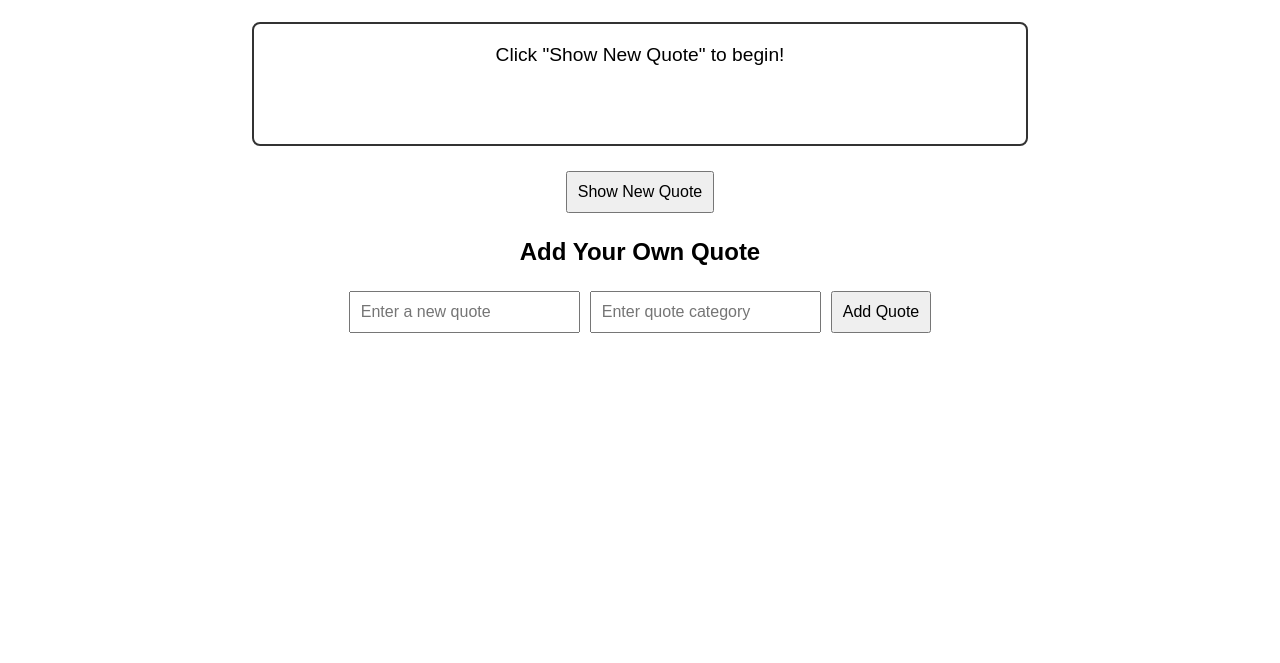
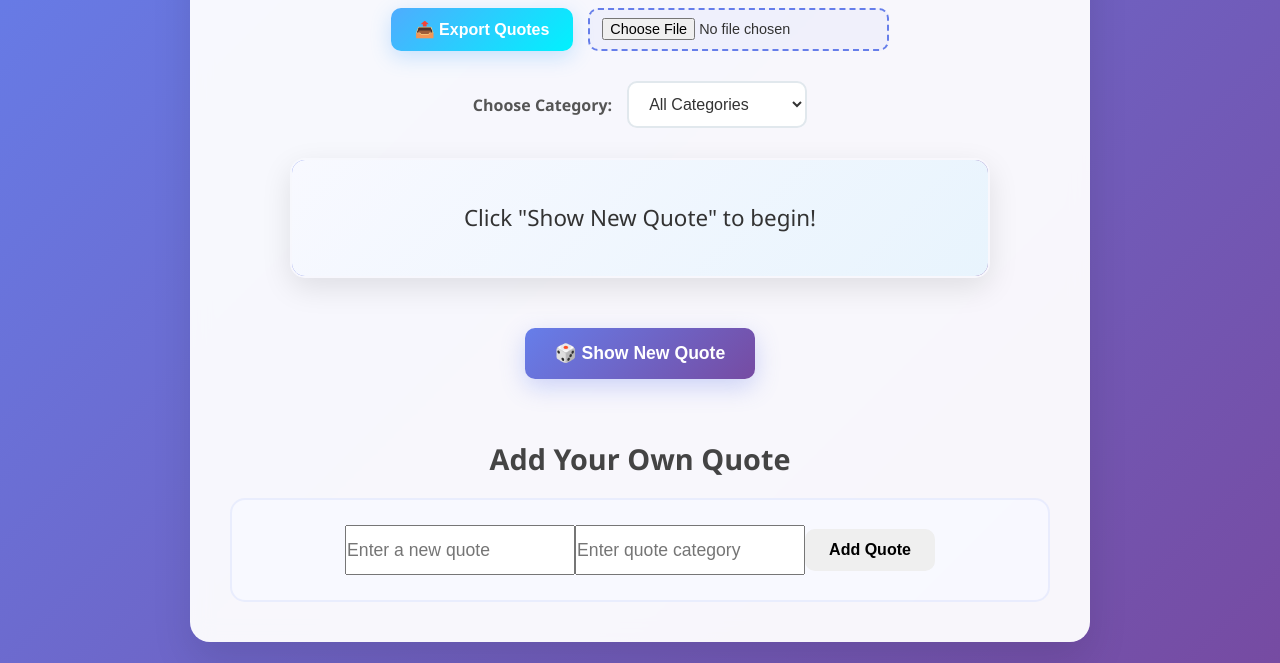
Before and after one commit to Ghanneycaleb/alx_fe_javascript, a plain HTML site: page dom-manipulation/index.html in a window 1280 px wide. Shown: the part 137-800 px from the top of the page. Drawn offline with Linux system fonts and the light colour scheme.

Commit message:
Implemented Web Storage and JSON Handling

```diff
--- a/dom-manipulation/index.html
+++ b/dom-manipulation/index.html
@@ -1,52 +1,43 @@
 <!DOCTYPE html>
 <html lang="en">
+
   <head>
     <meta charset="UTF-8">
     <meta name="viewport" content="width=device-width, initial-scale=1.0">
     <title>Dynamic Quote Generator</title>
-  <style>
-    body {
-      font-family: Arial, Helvetica, sans-serif;
-      text-align: center;
-      margin: 30px;
-    }
-    #quoteDisplay {
-      margin: 20px auto;
-      padding: 20px;
-      border: 2px solid #333;
-      width: 60%;
-      min-height: 80px;
-      border-radius: 8px;
-      font-size: 1.2rem;
-    }
-    select, input, button {
-      margin: 5px;
-      padding: 10px;
-      font-size: 1rem;
-    }
-    .category {
-      font-size: 0.9rem;
-      color: rgb(50, 50, 230);
-    }
-  </style>
+    <link rel="stylesheet" href="style.css">
 </head>
+
 <body>
-  <h1> Dynamic Quote Generator </h1>
+  <div class="container">
+    <h1>Dynamic Quote Generator</h1>
+
+    <!-- Export & Import Buttons -->
+    <div class="controls-section">
+      <div class="storage-controls">
+        <button onclick="exportToJsonFile()">📤 Export Quotes</button>
+        <input type="file" id="importFile" accept=".json" onchange="importFromJsonFile(event)" />
+      </div>
+    </div>
 
     <!-- Category Filter -->
-  <div>
+    <div class="category-controls">
       <label for="categorySelect">Choose Category:</label>
       <select id="categorySelect"></select>
     </div>
 
     <!-- Quote Display -->
     <div id="quoteDisplay">Click "Show New Quote" to begin!</div>
-  <button id="newQuote">Show New Quote</button>
+    <div style="text-align: center;">
+      <button id="newQuote">🎲 Show New Quote</button>
+    </div>
 
     <!-- Add New Quote -->
     <h2>Add Your Own Quote</h2>
     <div id="formContainer"></div>
+  </div>
 
   <script src="script.js"></script>
 </body>
+
 </html>
--- a/dom-manipulation/script.js
+++ b/dom-manipulation/script.js
@@ -1,32 +1,59 @@
-// Initial Quotes Database
-let quotes = [
+// ===== Fixed & Blended Script (no duplicate declarations) =====
+
+// 1) Defaults + single source of truth for quotes
+const defaultQuotes = [
   { text: "Code is like humor. When you have to explain it, it’s bad.", category: "Programming" },
   { text: "The best way to predict the future is to invent it.", category: "Inspiration" },
   { text: "Experience is the name everyone gives to their mistakes.", category: "Wisdom" },
   { text: "First, solve the problem. Then, write the code.", category: "Programming" }
 ];
 
-// DOM Elements
+// Load from localStorage or fallback to defaults
+let quotes = (function loadQuotes() {
+  try {
+    const raw = localStorage.getItem("quotes");
+    if (!raw) {
+      localStorage.setItem("quotes", JSON.stringify(defaultQuotes));
+      return [...defaultQuotes];
+    }
+    const parsed = JSON.parse(raw);
+    return Array.isArray(parsed) ? parsed : [...defaultQuotes];
+  } catch {
+    return [...defaultQuotes];
+  }
+})();
+
+// 2) DOM Elements
 const quoteDisplay = document.getElementById("quoteDisplay");
 const newQuoteBtn = document.getElementById("newQuote");
 const categorySelect = document.getElementById("categorySelect");
 const formContainer = document.getElementById("formContainer");
 
-//Populate categories dynamically
+// 3) Helpers
+function saveQuotes() {
+  localStorage.setItem("quotes", JSON.stringify(quotes));
+}
+
+// ---- Session storage helpers (optional) ----
+function saveLastViewedQuote(quoteText) {
+  sessionStorage.setItem("lastViewedQuote", quoteText);
+}
+function getLastViewedQuote() {
+  return sessionStorage.getItem("lastViewedQuote");
+}
+
+// 4) UI Logic
+// Populate categories dynamically
 function populateCategories() {
-  // Extract unique categories
   const categories = [...new Set(quotes.map(q => q.category))];
 
-  // Clear existing
   categorySelect.innerHTML = "";
 
-  // Add "All" option
   const allOption = document.createElement("option");
   allOption.value = "All";
   allOption.textContent = "All Categories";
   categorySelect.appendChild(allOption);
 
-  // Add category options
   categories.forEach(cat => {
     const option = document.createElement("option");
     option.value = cat;
@@ -43,7 +70,7 @@ function showRandomQuote() {
     : quotes.filter(q => q.category === selectedCategory);
 
   if (filteredQuotes.length === 0) {
-    quoteDisplay.textContent = "⚠️ No quotes in this category yet.";
+    quoteDisplay.textContent = " No quotes in this category yet.";
     return;
   }
 
@@ -54,9 +81,12 @@ function showRandomQuote() {
     "${randomQuote.text}"
     <div class="category">— ${randomQuote.category}</div>
   `;
+
+  // remember last viewed this session
+  saveLastViewedQuote(randomQuote.text);
 }
 
-//Add Quote Function
+// Add Quote (from form inputs)
 function addQuote() {
   const newText = document.getElementById("newQuoteText").value.trim();
   const newCategory = document.getElementById("newQuoteCategory").value.trim();
@@ -66,21 +96,20 @@ function addQuote() {
     return;
   }
 
-  // Push new quote into array
   quotes.push({ text: newText, category: newCategory });
+  saveQuotes();
 
-  // Reset inputs
   document.getElementById("newQuoteText").value = "";
   document.getElementById("newQuoteCategory").value = "";
 
-  // Refresh categories
   populateCategories();
-
   alert("New quote added successfully!");
 }
 
 // Dynamically Create Add Quote Form
 function createAddQuoteForm() {
+  formContainer.innerHTML = "";
+
   const textInput = document.createElement("input");
   textInput.id = "newQuoteText";
   textInput.type = "text";
@@ -100,7 +129,47 @@ function createAddQuoteForm() {
   formContainer.appendChild(addBtn);
 }
 
-//Initialize
+// 5) Import / Export JSON (kept, but no duplicate quotes var)
+function exportToJsonFile() {
+  const dataStr = JSON.stringify(quotes, null, 2);
+  const blob = new Blob([dataStr], { type: "application/json" });
+  const url = URL.createObjectURL(blob);
+
+  const link = document.createElement("a");
+  link.href = url;
+  link.download = "quotes.json";
+  link.click();
+
+  URL.revokeObjectURL(url);
+}
+
+function importFromJsonFile(event) {
+  const fileReader = new FileReader();
+  fileReader.onload = function (e) {
+    try {
+      const importedQuotes = JSON.parse(e.target.result);
+      if (Array.isArray(importedQuotes)) {
+        quotes.push(...importedQuotes);
+        saveQuotes();
+        populateCategories();
+        alert("Quotes imported successfully!");
+      } else {
+        alert("Invalid JSON format. Must be an array of quotes.");
+      }
+    } catch (err) {
+      alert("Error reading file: " + err.message);
+    }
+  };
+  fileReader.readAsText(event.target.files[0]);
+}
+
+// 6) Initialize (after functions are defined)
 populateCategories();
 createAddQuoteForm();
 newQuoteBtn.addEventListener("click", showRandomQuote);
+
+// Optionally restore last viewed quote for this session
+const last = getLastViewedQuote();
+if (last) {
+  quoteDisplay.innerHTML = `"${last}" <div class="category">— Last viewed</div>`;
+}
--- /dev/null
+++ b/dom-manipulation/style.css
@@ -0,0 +1,295 @@
+* {
+  margin: 0;
+  padding: 0;
+  box-sizing: border-box;
+}
+
+body {
+  font-family: "Segoe UI", Tahoma, Geneva, Verdana, sans-serif;
+  background: linear-gradient(135deg, #667eea 0%, #764ba2 100%);
+  min-height: 100vh;
+  padding: 20px;
+  color: #333;
+}
+
+.container {
+  max-width: 900px;
+  margin: 0 auto;
+  background: rgba(255, 255, 255, 0.95);
+  backdrop-filter: blur(10px);
+  border-radius: 20px;
+  box-shadow: 0 20px 40px rgba(0, 0, 0, 0.1);
+  padding: 40px;
+  animation: fadeIn 0.8s ease-out;
+}
+
+@keyframes fadeIn {
+  from {
+    opacity: 0;
+    transform: translateY(20px);
+  }
+
+  to {
+    opacity: 1;
+    transform: translateY(0);
+  }
+}
+
+h1 {
+  font-size: 2.5rem;
+  font-weight: 700;
+  margin-bottom: 30px;
+  background: linear-gradient(135deg, #667eea, #764ba2);
+  -webkit-background-clip: text;
+  -webkit-text-fill-color: transparent;
+  background-clip: text;
+  text-align: center;
+}
+
+h2 {
+  font-size: 1.8rem;
+  font-weight: 600;
+  margin: 40px 0 20px;
+  color: #444;
+  text-align: center;
+}
+
+#quoteDisplay {
+  margin: 30px auto;
+  padding: 30px;
+  background: linear-gradient(135deg, #f8f9ff 0%, #e8f4fd 100%);
+  border: 2px solid transparent;
+  background-clip: padding-box;
+  width: 100%;
+  max-width: 700px;
+  min-height: 120px;
+  border-radius: 15px;
+  font-size: 1.4rem;
+  line-height: 1.6;
+  box-shadow: 0 10px 30px rgba(0, 0, 0, 0.1);
+  position: relative;
+  overflow: hidden;
+  display: flex;
+  align-items: center;
+  justify-content: center;
+  text-align: center;
+  transition: all 0.3s ease;
+}
+
+#quoteDisplay::before {
+  content: "";
+  position: absolute;
+  top: 0;
+  left: 0;
+  right: 0;
+  bottom: 0;
+  background: linear-gradient(135deg, #667eea, #764ba2);
+  z-index: -1;
+  margin: -2px;
+  border-radius: inherit;
+}
+
+#quoteDisplay:hover {
+  transform: translateY(-2px);
+  box-shadow: 0 15px 40px rgba(0, 0, 0, 0.15);
+}
+
+.controls-section {
+  margin: 30px 0;
+  text-align: center;
+}
+
+.storage-controls {
+  margin: 20px 0;
+  display: flex;
+  gap: 15px;
+  justify-content: center;
+  flex-wrap: wrap;
+}
+
+.category-controls {
+  margin: 20px 0;
+  display: flex;
+  align-items: center;
+  justify-content: center;
+  gap: 15px;
+  flex-wrap: wrap;
+}
+
+label {
+  font-weight: 600;
+  color: #555;
+  font-size: 1rem;
+}
+
+select {
+  padding: 12px 16px;
+  font-size: 1rem;
+  border: 2px solid #e1e8ed;
+  border-radius: 10px;
+  background: white;
+  color: #333;
+  cursor: pointer;
+  transition: all 0.3s ease;
+  min-width: 180px;
+}
+
+select:focus {
+  outline: none;
+  border-color: #667eea;
+  box-shadow: 0 0 0 3px rgba(102, 126, 234, 0.1);
+}
+
+input[type="file"] {
+  padding: 8px 12px;
+  font-size: 0.9rem;
+  border: 2px dashed #667eea;
+  border-radius: 10px;
+  background: rgba(102, 126, 234, 0.05);
+  cursor: pointer;
+  transition: all 0.3s ease;
+}
+
+input[type="file"]:hover {
+  background: rgba(102, 126, 234, 0.1);
+  border-color: #764ba2;
+}
+
+button {
+  padding: 12px 24px;
+  font-size: 1rem;
+  font-weight: 600;
+  border: none;
+  border-radius: 10px;
+  cursor: pointer;
+  transition: all 0.3s ease;
+  position: relative;
+  overflow: hidden;
+}
+
+#newQuote {
+  background: linear-gradient(135deg, #667eea, #764ba2);
+  color: white;
+  font-size: 1.1rem;
+  padding: 15px 30px;
+  margin: 20px 0;
+  box-shadow: 0 8px 25px rgba(102, 126, 234, 0.3);
+}
+
+#newQuote:hover {
+  transform: translateY(-2px);
+  box-shadow: 0 12px 35px rgba(102, 126, 234, 0.4);
+}
+
+.storage-controls button {
+  background: linear-gradient(135deg, #4facfe, #00f2fe);
+  color: white;
+  box-shadow: 0 6px 20px rgba(79, 172, 254, 0.3);
+}
+
+.storage-controls button:hover {
+  transform: translateY(-1px);
+  box-shadow: 0 8px 25px rgba(79, 172, 254, 0.4);
+}
+
+.category {
+  font-size: 0.9rem;
+  color: #667eea;
+  font-weight: 600;
+  display: block;
+  margin-top: 15px;
+}
+
+#formContainer {
+  background: rgba(248, 249, 255, 0.8);
+  display: flex;
+  align-items: center;
+  justify-content: center;
+  padding: 25px;
+  border-radius: 15px;
+  margin-top: 20px;
+  border: 2px solid rgba(102, 126, 234, 0.1);
+}
+
+#formContainer input[type="text"],
+#formContainer select {
+  min-height: 50px;
+  font-size: 1.1rem;
+  padding-top: 12px;
+  padding-bottom: 12px;
+}
+
+/* Responsive Design */
+@media (max-width: 768px) {
+  .container {
+    padding: 20px;
+    margin: 10px;
+  }
+
+  h1 {
+    font-size: 2rem;
+  }
+
+  #quoteDisplay {
+    font-size: 1.2rem;
+    padding: 20px;
+    min-height: 100px;
+  }
+
+  .storage-controls,
+  .category-controls {
+    flex-direction: column;
+    align-items: center;
+  }
+
+  button {
+    width: 100%;
+    max-width: 250px;
+  }
+
+  select {
+    width: 100%;
+    max-width: 250px;
+  }
+}
+
+/* Loading animation */
+.loading {
+  opacity: 0.7;
+  animation: pulse 1.5s infinite;
+}
+
+@keyframes pulse {
+  0%,
+  100% {
+    opacity: 0.7;
+  }
+
+  50% {
+    opacity: 1;
+  }
+}
+
+/* Hover effects for better interactivity */
+button:active {
+  transform: scale(0.98);
+}
+
+/* Custom scrollbar for modern browsers */
+::-webkit-scrollbar {
+  width: 8px;
+}
+
+::-webkit-scrollbar-track {
+  background: #f1f1f1;
+  border-radius: 10px;
+}
+
+::-webkit-scrollbar-thumb {
+  background: linear-gradient(135deg, #667eea, #764ba2);
+  border-radius: 10px;
+}
+
+::-webkit-scrollbar-thumb:hover {
+  background: linear-gradient(135deg, #764ba2, #667eea);
+}
```
Lines whose indentation alone changed are shown as unchanged.
